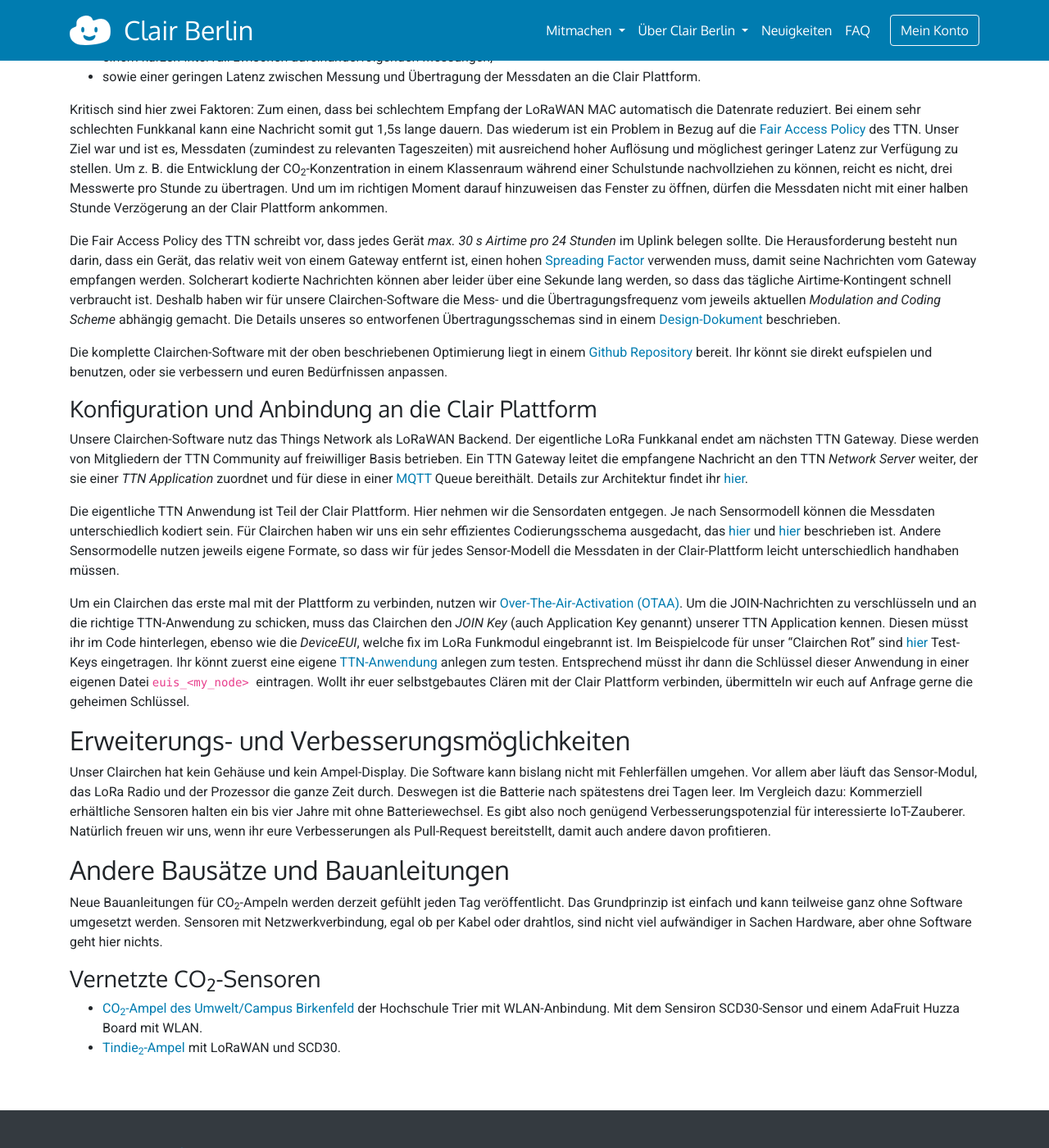
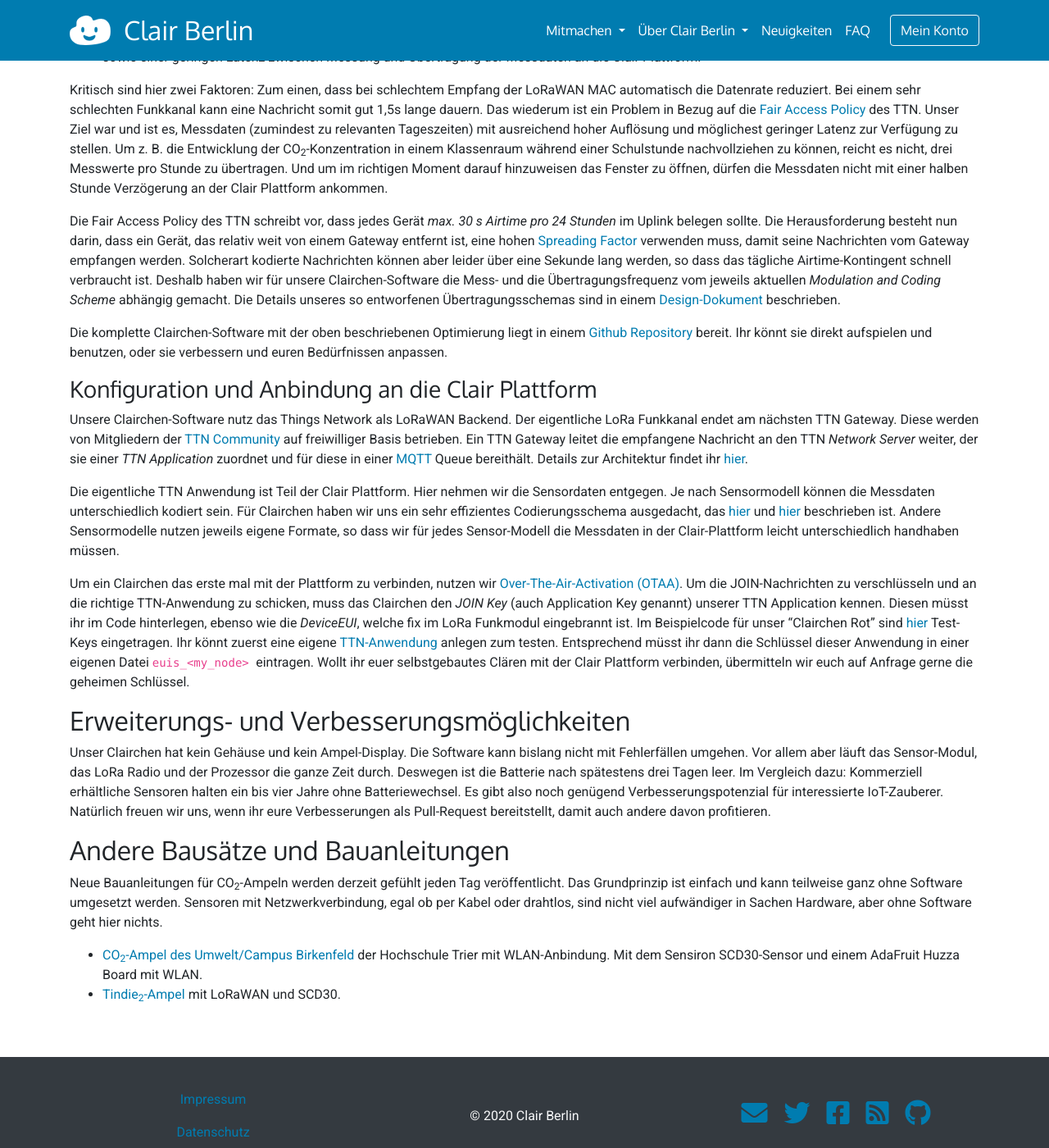
Before and after one commit to ClairBerlin/clair-website, a Jekyll site: the page built from selbstbau-sensor.md, in a window 1280 px wide and 1400 px high, scrolled down 3614 px. Shown: the whole window at 82% size. Built offline with Jekyll 4.4.1, drawn with Linux system fonts in a browser that asks for light colours; some of the changed text lies outside the part shown.

Commit message:
fixed typos and unclear text

```diff
--- a/selbstbau-sensor.md
+++ b/selbstbau-sensor.md
@@ -86,16 +86,16 @@ Latenz zur Verfügung zu stellen. Um z. B. die Entwicklung der CO<sub>2</sub>-Ko
 nachvollziehen zu können, reicht es nicht, drei Messwerte pro Stunde zu übertragen. Und um im richtigen Moment darauf hinzuweisen das Fenster zu öffnen, dürfen die Messdaten nicht mit einer halben Stunde Verzögerung an der Clair Plattform ankommen.
 
 Die Fair Access Policy des TTN schreibt vor, dass jedes Gerät *max. 30 s Airtime pro 24 Stunden* im Uplink belegen sollte. Die Herausforderung besteht
-nun darin, dass ein Gerät, das relativ weit von einem Gateway entfernt ist, einen hohen [Spreading Factor](https://www.thethingsnetwork.org/docs/lorawan/modulation-data-rate.html) verwenden muss, damit seine Nachrichten vom Gateway empfangen werden.
+nun darin, dass ein Gerät, das relativ weit von einem Gateway entfernt ist, eine hohen [Spreading Factor](https://www.thethingsnetwork.org/docs/lorawan/modulation-data-rate.html) verwenden muss, damit seine Nachrichten vom Gateway empfangen werden.
 Solcherart kodierte Nachrichten können aber leider über eine Sekunde lang werden, so dass das tägliche Airtime-Kontingent schnell verbraucht ist.
 Deshalb haben wir für unsere Clairchen-Software die Mess- und die Übertragungsfrequenz vom jeweils aktuellen _Modulation and Coding Scheme_ abhängig gemacht. Die
 Details unseres so entworfenen Übertragungsschemas sind in einem [Design-Dokument](https://github.com/ClairBerlin/clair-doc/blob/master/node-protocol/sampling-and-transmission-scheme.pdf) beschrieben.
 
-Die komplette Clairchen-Software mit der oben beschriebenen Optimierung liegt in einem [Github Repository](https://github.com/ClairBerlin/clairchen) bereit. Ihr könnt sie direkt eufspielen und benutzen, oder sie verbessern und euren Bedürfnissen anpassen.
+Die komplette Clairchen-Software mit der oben beschriebenen Optimierung liegt in einem [Github Repository](https://github.com/ClairBerlin/clairchen) bereit. Ihr könnt sie direkt aufspielen und benutzen, oder sie verbessern und euren Bedürfnissen anpassen.
 
 ### Konfiguration und Anbindung an die Clair Plattform
 
-Unsere Clairchen-Software nutz das Things Network als LoRaWAN Backend. Der eigentliche LoRa Funkkanal endet am nächsten TTN Gateway. Diese werden von Mitgliedern der TTN Community auf freiwilliger Basis betrieben. Ein TTN Gateway leitet die empfangene Nachricht an den TTN _Network Server_ weiter, der sie einer _TTN Application_ zuordnet und für diese in einer [MQTT](https://mqtt.org) Queue bereithält. Details zur Architektur findet ihr [hier](https://www.thethingsnetwork.org/article/the-things-network-architecture-1).
+Unsere Clairchen-Software nutz das Things Network als LoRaWAN Backend. Der eigentliche LoRa Funkkanal endet am nächsten TTN Gateway. Diese werden von Mitgliedern der [TTN Community](https://www.thethingsnetwork.org/community/berlin/) auf freiwilliger Basis betrieben. Ein TTN Gateway leitet die empfangene Nachricht an den TTN _Network Server_ weiter, der sie einer _TTN Application_ zuordnet und für diese in einer [MQTT](https://mqtt.org) Queue bereithält. Details zur Architektur findet ihr [hier](https://www.thethingsnetwork.org/article/the-things-network-architecture-1).
 
 Die eigentliche TTN Anwendung ist Teil der Clair Plattform. Hier nehmen wir die Sensordaten entgegen. Je nach Sensormodell können die Messdaten unterschiedlich kodiert sein. Für Clairchen haben wir uns ein sehr effizientes Codierungsschema ausgedacht, das [hier](https://github.com/ClairBerlin/clairchen/blob/master/docs/co2-sample-spec.md) und [hier](https://github.com/ClairBerlin/clairchen/blob/master/docs/message-format.md) beschrieben ist. Andere Sensormodelle nutzen jeweils eigene Formate, so dass wir für jedes Sensor-Modell die Messdaten in der Clair-Plattform leicht unterschiedlich handhaben müssen.
 
@@ -103,13 +103,11 @@ Um ein Clairchen das erste mal mit der Plattform zu verbinden, nutzen wir [Over-
 
 ## Erweiterungs- und Verbesserungsmöglichkeiten
 
-Unser Clairchen hat kein Gehäuse und kein Ampel-Display. Die Software kann bislang nicht mit Fehlerfällen umgehen. Vor allem aber läuft das Sensor-Modul, das LoRa Radio und der Prozessor die ganze Zeit durch. Deswegen ist die Batterie nach spätestens drei Tagen leer. Im Vergleich dazu: Kommerziell erhältliche Sensoren halten ein bis vier Jahre mit ohne Batteriewechsel. Es gibt also noch genügend Verbesserungspotenzial für interessierte IoT-Zauberer. Natürlich freuen wir uns, wenn ihr eure Verbesserungen als Pull-Request bereitstellt, damit auch andere davon profitieren.
+Unser Clairchen hat kein Gehäuse und kein Ampel-Display. Die Software kann bislang nicht mit Fehlerfällen umgehen. Vor allem aber läuft das Sensor-Modul, das LoRa Radio und der Prozessor die ganze Zeit durch. Deswegen ist die Batterie nach spätestens drei Tagen leer. Im Vergleich dazu: Kommerziell erhältliche Sensoren halten ein bis vier Jahre ohne Batteriewechsel. Es gibt also noch genügend Verbesserungspotenzial für interessierte IoT-Zauberer. Natürlich freuen wir uns, wenn ihr eure Verbesserungen als Pull-Request bereitstellt, damit auch andere davon profitieren.
 
 ## Andere Bausätze und Bauanleitungen
 
 Neue Bauanleitungen für CO<sub>2</sub>-Ampeln werden derzeit gefühlt jeden Tag veröffentlicht. Das Grundprinzip ist einfach und kann teilweise ganz ohne Software umgesetzt werden. Sensoren mit Netzwerkverbindung, egal ob per Kabel oder drahtlos, sind nicht viel aufwändiger in Sachen Hardware, aber ohne Software geht hier nichts.
 
-### Vernetzte CO<sub>2</sub>-Sensoren
-
 - [CO<sub>2</sub>-Ampel des Umwelt/Campus Birkenfeld](https://www.umwelt-campus.de/forschung/projekte/iot-werkstatt/ideen-zur-corona-krise-1) der Hochschule Trier mit WLAN-Anbindung. Mit dem Sensiron SCD30-Sensor und einem AdaFruit Huzza Board mit WLAN.
 - [Tindie<sub>2</sub>-Ampel ](https://www.tindie.com/products/FabLab/diy-octopus-with-scd30-and-nodemcu-v2/) mit LoRaWAN und SCD30.
```
Also changed, not shown: other parts of selbstbau-sensor.md (+7 -7 lines).
